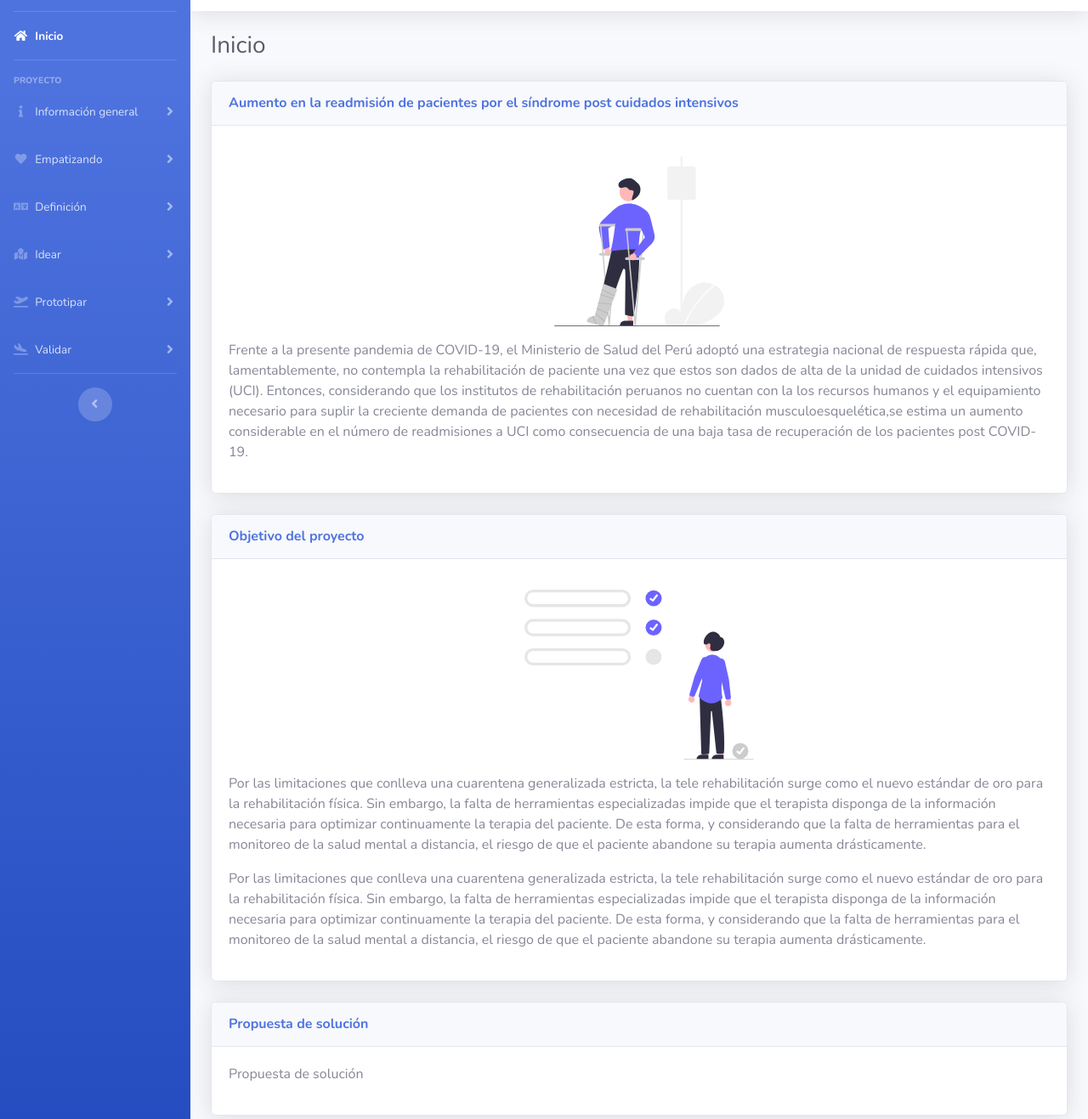
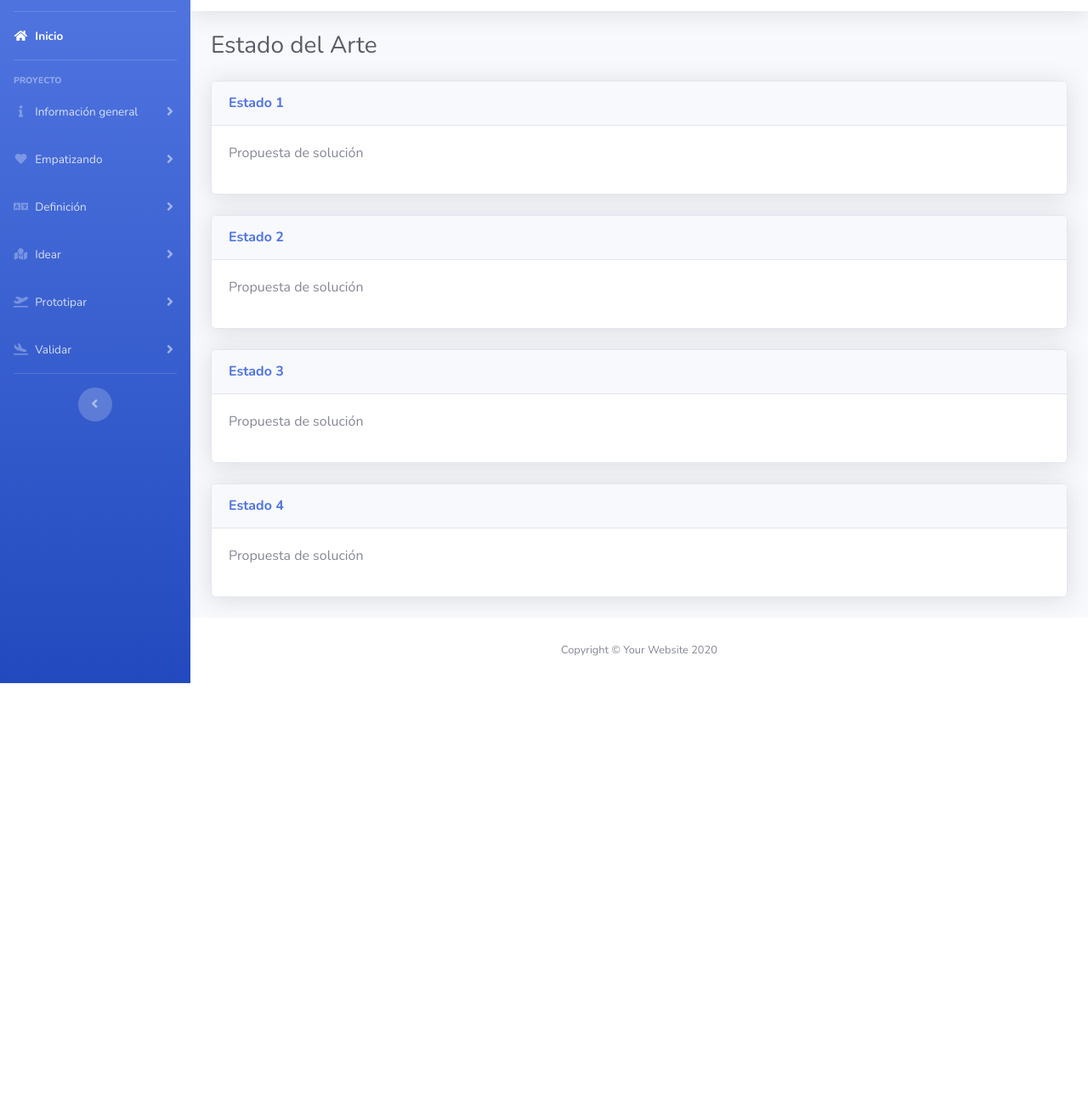
Before and after one commit to DavidVillaseca/PDB-ALPHA, a website with bundled scripts: page estadodelArte.html in a window 1280 px wide. Shown: the part 57-1374 px from the top of the page at 85% size. After the commit the page ends 861 px from the top, so only its background shows below. Built offline with nearby package versions, Linux system fonts and the light colour scheme.

Commit message:
Update estadodelArte.html

```diff
--- a/estadodelArte.html
+++ b/estadodelArte.html
@@ -241,21 +241,15 @@
                 <div class="container-fluid">
 
                     <!-- Page Heading -->
-                    <h1 class="h3 mb-4 text-gray-800">Inicio</h1>
+                    <h1 class="h3 mb-4 text-gray-800">Estado del Arte</h1>
 
                     <!-- Circle Buttons -->
                     <div class="card shadow mb-4">
                         <div class="card-header py-3">
-                            <h6 class="m-0 font-weight-bold text-primary">Aumento en la readmisión de pacientes por el síndrome post cuidados intensivos</h6>
+                            <h6 class="m-0 font-weight-bold text-primary">Estado 1</h6>
                         </div>
                         <div class="card-body">
-                            <p>
-                            <center><img src="img/injured.svg" height="200" ></center>
-                            </p>
-                            <p>Frente a la presente pandemia de COVID-19, el Ministerio de Salud del Perú adoptó una estrategia nacional de respuesta rápida que, lamentablemente,
-                                no contempla la rehabilitación de paciente una vez que estos son dados de alta de la unidad de cuidados intensivos (UCI). Entonces, considerando
-                                que los institutos de rehabilitación peruanos no cuentan con la los recursos humanos y el equipamiento necesario para suplir la creciente demanda
-                                de pacientes con necesidad de rehabilitación musculoesquelética,se estima un aumento considerable en el número de readmisiones a UCI como consecuencia de una baja tasa de recuperación de los pacientes post COVID-19. </p>
+                            <p>Propuesta de solución</p>
 
                         </div>
                     </div>
@@ -263,35 +257,38 @@
                     <!-- Circle Buttons -->
                     <div class="card shadow mb-4">
                         <div class="card-header py-3">
-                            <h6 class="m-0 font-weight-bold text-primary">Objetivo del proyecto</h6>
-                        </div>
-                        <div class="card-body">
-                            <p>
-                            <center><img src="img/objetivo.svg" height="200" ></center>
-                            </p>
-                            <p>Por las limitaciones que conlleva una cuarentena generalizada estricta, la tele rehabilitación surge como el
-                                nuevo estándar de oro para la rehabilitación física. Sin embargo, la falta de herramientas especializadas impide
-                                que el terapista disponga de la información necesaria para optimizar continuamente la terapia del paciente. De esta
-                                forma, y considerando que la falta de herramientas para el monitoreo de la salud mental a distancia, el riesgo de que
-                                el paciente abandone su terapia aumenta drásticamente.</p>
-                            <p>Por las limitaciones que conlleva una cuarentena generalizada estricta, la tele rehabilitación surge como el nuevo estándar
-                                de oro para la rehabilitación física. Sin embargo, la falta de herramientas especializadas impide que el terapista disponga
-                                de la información necesaria para optimizar continuamente la terapia del paciente. De esta forma, y considerando que la falta
-                                de herramientas para el monitoreo de la salud mental a distancia, el riesgo de que el paciente abandone su terapia aumenta drásticamente.</p>
-
-                        </div>
-                    </div>
-
-                    <!-- Circle Buttons -->
-                    <div class="card shadow mb-4">
-                        <div class="card-header py-3">
-                            <h6 class="m-0 font-weight-bold text-primary">Propuesta de solución</h6>
+                            <h6 class="m-0 font-weight-bold text-primary">Estado 2</h6>
                         </div>
                         <div class="card-body">
                             <p>Propuesta de solución</p>
 
                         </div>
                     </div>
+
+
+                    <!-- Circle Buttons -->
+                    <div class="card shadow mb-4">
+                        <div class="card-header py-3">
+                            <h6 class="m-0 font-weight-bold text-primary">Estado 3</h6>
+                        </div>
+                        <div class="card-body">
+                            <p>Propuesta de solución</p>
+
+                        </div>
+                    </div>
+
+
+                    <!-- Circle Buttons -->
+                    <div class="card shadow mb-4">
+                        <div class="card-header py-3">
+                            <h6 class="m-0 font-weight-bold text-primary">Estado 4</h6>
+                        </div>
+                        <div class="card-body">
+                            <p>Propuesta de solución</p>
+
+                        </div>
+                    </div>
+
 
                 </div>
                 <!-- /.container-fluid -->
```
